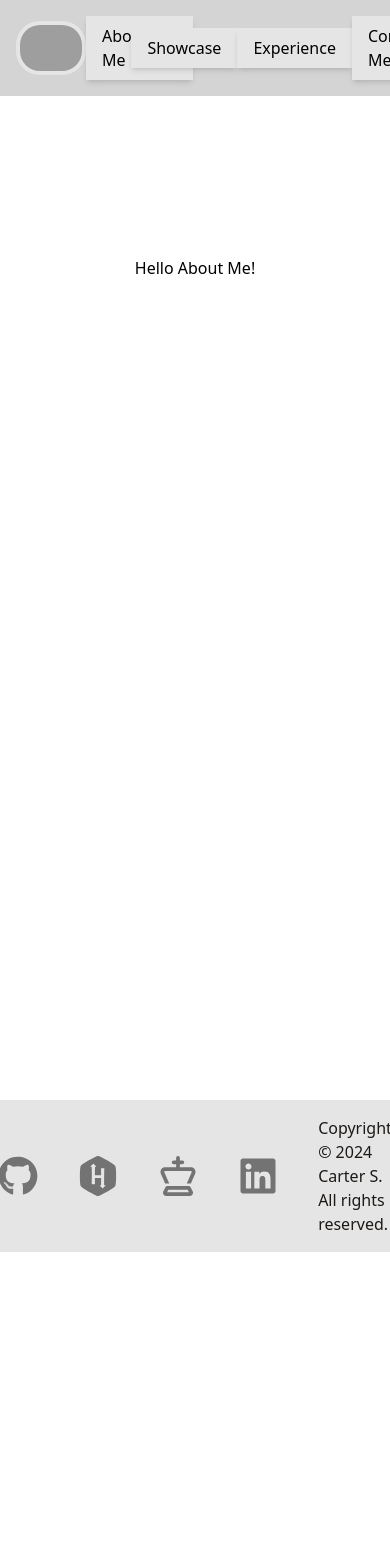
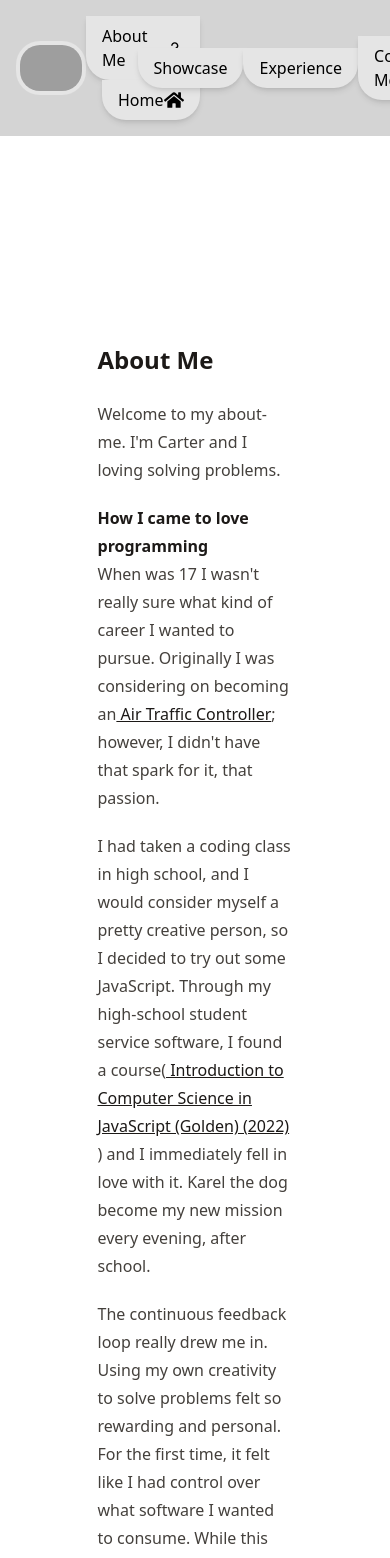
Before and after one commit to Carter907/portfolio, a Next.js app: page /about-me in a window 390 px wide. Shown: the top 1558 px of the page. Before the commit the page ends 1252 px from the top, so only its background shows below. Built offline with nearby package versions, Linux system fonts and the light colour scheme; grey boxes are pictures that could not be loaded.

Commit message:
added to about-me and integrated markdown styling

```diff
--- a/app/about-me/page.tsx
+++ b/app/about-me/page.tsx
@@ -2,8 +2,37 @@ export const runtime = "edge"
 
 export default function Page() {
     return (
-        <div>
-            Hello About Me!
-        </div>
+         <article className="prose lg:prose-2xl prose-stone dark:prose-invert">
+            <div id="content"><h2 id="-about-me">About Me</h2>
+                <p>Welcome to my about-me. I&#39;m Carter and I loving solving
+                    problems. </p>
+                <strong>How I came to love programming</strong><br/>
+                    When was 17 I wasn&#39;t really sure what kind of career I wanted to pursue.
+                    Originally I was considering on becoming an
+                    <a href="https://www.bls.gov/ooh/transportation-and-material-moving/air-traffic-controllers.htm"> Air
+                        Traffic Controller</a>
+                    ; however, I didn&#39;t have that spark for it, that passion.
+                    <p>
+                    I had taken a coding class in high school, and I would consider myself a pretty
+                    creative person,
+                    so I decided to try out some JavaScript. Through my high-school
+                        student service software, I found a course(<a href="https://codehs.com/course/1/explore"> Introduction to Computer Science
+                        in JavaScript (Golden) (2022) </a>) and I immediately fell in love with it. Karel the dog become my new mission every evening, after school.
+                    </p>The continuous feedback loop really drew me in.
+                    Using my own creativity to solve problems felt so rewarding and personal.
+                    For the first time, it felt like I had control over what software I wanted to consume.
+                    While this was a very beginner course, it allowed to grasp something new and intriguing.
+
+                <p><strong>Java (not JavaScript)</strong><br/>
+                    I planned on taking AP Computer Science A the following semester, so I thought it would be a good idea to learn Java.
+                    Being a real Minecraft fan during the 2010s, I felt like I had a personal obligation to at least give it a shot.
+                    At fist I was a bit confused: I had never been introduced to Object-Orientated Programming before and I couldn&#39;t just
+                    call functions off the cuff like before.
+                    However, as soon as I got the idea of objects, the static keyword, and inheritance, the rest fell into place quiet easily. The restrictive
+                    nature of static-typing and classes actually allowed me to better understand the code; it gave me a structure that I didn&#39;t know
+                    I was missing.
+                </p>
+            </div>
+        </article>
     )
 }
--- a/app/components/Navbar.tsx
+++ b/app/components/Navbar.tsx
@@ -3,11 +3,10 @@ import Image from "next/image";
 
 import {BiQuestionMark} from "react-icons/bi";
 import ThemeSwitch from "@/app/components/ThemeSwitch";
+import {FaHome} from "react-icons/fa";
 
 export default function Navbar() {
     return (
-        <div>
-
             <nav
                 className="flex flex-row justify-around dark:bg-neutral-900 bg-neutral-300 p-4">
 
@@ -20,29 +19,36 @@ export default function Navbar() {
                         height={38}
                         priority
                     />
-                    <Link href="about-me"
-                          className=" hover:bg-stone-100 bg-neutral-200 duration-200 dark:hover:bg-neutral-700 dark:bg-stone-800 shadow-md py-2 px-4 inline-flex items-center">
-                        About Me
-                        <BiQuestionMark fontSize="30"/>
-                    </Link>
+                    <div className="space-x-4">
 
+                        <Link href="about-me"
+                              className="rounded-b-3xl hover:bg-stone-100 bg-neutral-200 duration-200 dark:hover:bg-neutral-700 dark:bg-stone-800 shadow-md py-2 px-4 inline-flex items-center">
+                            About Me
+                            <BiQuestionMark fontSize="20"/>
+                        </Link>
+                        <Link href="/"
+                              className="rounded-b-3xl hover:bg-stone-100 bg-neutral-200 duration-200 dark:hover:bg-neutral-700 dark:bg-stone-800 shadow-md py-2 px-4 inline-flex items-center">
+                            Home
+                            <FaHome fontSize="20"/>
+                        </Link>
+
+                    </div>
 
                 </div>
 
 
                 <div className="basis-1/4 flex flex-row justify-evenly items-center">
                     <Link href="showcase"
-                          className="hover:bg-stone-100 bg-neutral-200 duration-200 dark:hover:bg-neutral-700 shadow-md dark:bg-stone-800 py-2 px-4">Showcase</Link>
+                          className="rounded-b-3xl hover:bg-stone-100 bg-neutral-200 duration-200 dark:hover:bg-neutral-700 shadow-md dark:bg-stone-800 py-2 px-4">Showcase</Link>
                     <Link href="experience"
-                          className="hover:bg-stone-100 bg-neutral-200 duration-200 dark:hover:bg-neutral-700 shadow-md dark:bg-stone-800 py-2 px-4">Experience</Link>
+                          className="rounded-b-3xl hover:bg-stone-100 bg-neutral-200 duration-200 dark:hover:bg-neutral-700 shadow-md dark:bg-stone-800 py-2 px-4">Experience</Link>
                     <Link href="contact-me"
-                          className="hover:bg-stone-100 bg-neutral-200 duration-200 dark:hover:bg-neutral-700 shadow-md dark:bg-stone-800 py-2 px-4">Contact Me</Link>
+                          className="rounded-b-3xl hover:bg-stone-100 bg-neutral-200 duration-200 dark:hover:bg-neutral-700 shadow-md dark:bg-stone-800 py-2 px-4">Contact
+                        Me</Link>
                     <ThemeSwitch></ThemeSwitch>
                 </div>
 
 
             </nav>
-
-        </div>
     )
 }
--- a/app/contact-me/page.tsx
+++ b/app/contact-me/page.tsx
@@ -4,17 +4,20 @@ export const runtime = "edge"
 
 export default function Page() {
     return (
-        <div>
-
-            <article className="relative w-full flex flex-col items-center justify-center space-y-8">
-                <h2 className="text-4xl">Contact Me</h2>
+        <div
+            className="relative w-full flex flex-col items-center space-y-8">
+            <h2
+                className="text-4xl"> Contact
+                Me </h2>
+            <article className="prose lg:prose-2xl prose-stone dark:prose-invert">
                 <p>
                     I would love to get to know more about you and your experiences.
-                    Feel free to send me an email about anything relevant, like a open source collaboration or question about me,
+                    Feel free to send me an email about anything relevant like a open source
+                    collaboration
                     and I&#39;ll be happy to response.
                 </p>
-                <Form/>
             </article>
+            <Form/>
         </div>
     )
 }
--- a/app/experience/page.tsx
+++ b/app/experience/page.tsx
@@ -2,8 +2,8 @@ export const runtime = "edge"
 
 export default function Experience() {
     return (
-        <div>
-            Hello Experience!
-        </div>
+        <article className="prose lg:prose-2xl prose-stone dark:prose-invert">
+            Hello
+        </article>
     )
 }
--- a/app/page.tsx
+++ b/app/page.tsx
@@ -1,12 +1,15 @@
-
 export const runtime = "edge"
 
 export default function Home() {
     return (
-        <div>
-            Welcome to my Home page!
+        <article className="prose lg:prose-2xl prose-stone dark:prose-invert">
+            <div id="content">
+                <h2 id="home">Home</h2>
+                <p>Welcome to my website. Hopefully you are able to see the contents in it&#39;s
+                    entirety by now!</p>
 
-        </div>
+            </div>
+        </article>
 
     );
 }
--- a/app/showcase/page.tsx
+++ b/app/showcase/page.tsx
@@ -2,8 +2,8 @@ export const runtime = "edge"
 
 export default function Showcase() {
     return (
-        <div>
-            Hello showcase
-        </div>
+        <article className="prose lg:prose-2xl prose-stone dark:prose-invert">
+            Hello
+        </article>
     )
 }
--- a/package.json
+++ b/package.json
@@ -20,6 +20,7 @@
   },
   "devDependencies": {
     "@cloudflare/next-on-pages": "^1.13.3",
+    "@tailwindcss/typography": "^0.5.15",
     "@types/node": "^20",
     "@types/react": "^18",
     "@types/react-dom": "^18",
--- a/tailwind.config.ts
+++ b/tailwind.config.ts
@@ -1,4 +1,5 @@
 import type { Config } from "tailwindcss";
+import typography from "@tailwindcss/typography";
 
 const config: Config = {
   content: [
@@ -14,7 +15,9 @@ const config: Config = {
       },
     },
   },
-  plugins: [],
+  plugins: [
+      typography,
+  ],
   darkMode: 'class',
 };
 export default config;
```
Also changed, not shown: 1 other file (tests, documents, lock files or other folders).
